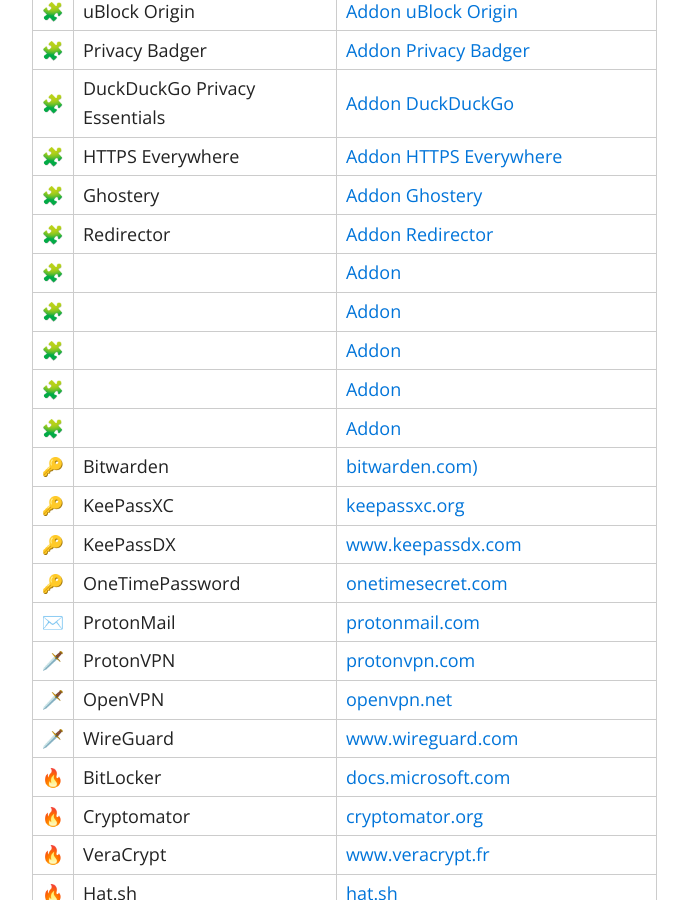
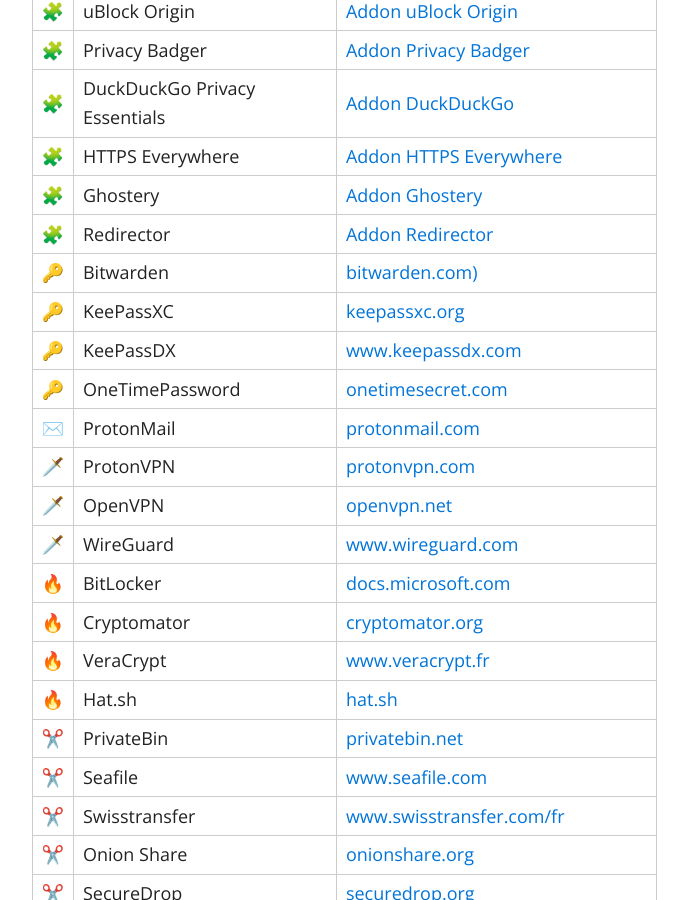
Before and after one commit to jcabeza/Privacy, a Jekyll site: the page built from index.md, in a window 1280 px wide and 900 px high, scrolled down 789 px. Shown: the whole window, without its empty margins (296-984 px from the left). Built offline with Jekyll 4.4.1, drawn with Linux system fonts in a browser that asks for light colours; nearby versions of some CDN libraries; some of the changed text lies outside the part shown.

Commit message:
Update index.md

```diff
--- a/index.md
+++ b/index.md
@@ -20,11 +20,6 @@
 |🧩| HTTPS Everywhere | [Addon HTTPS Everywhere](https://addons.mozilla.org/fr/firefox/addon/https-everywhere) |
 |🧩| Ghostery | [Addon Ghostery](https://addons.mozilla.org/fr/firefox/addon/ghostery/) |
 |🧩| Redirector | [Addon Redirector](https://addons.mozilla.org/fr/firefox/addon/redirector) |
-|🧩|  | [Addon]() |
-|🧩|  | [Addon]() |
-|🧩|  | [Addon]() |
-|🧩|  | [Addon]() |
-|🧩|  | [Addon]() |
 |🔑| Bitwarden | [bitwarden.com)](https://bitwarden.com) |
 |🔑| KeePassXC | [keepassxc.org](https://keepassxc.org) |
 |🔑| KeePassDX | [www.keepassdx.com](https://www.keepassdx.com) |
@@ -66,9 +61,6 @@
 |📱| Orbot: Tor for Android | [org.torproject.android](https://play.google.com/store/apps/details?id=org.torproject.android&hl=en_US&gl=US) |
 |📱| Tor Browser for Android | [org.torproject.torbrowser](https://play.google.com/store/apps/details?id=org.torproject.torbrowser) |
 |  |  | []() |
-|  |  | []() |
-|  |  | []() |
-|  |  | []() |
 
 ---
 
@@ -77,7 +69,7 @@
 |🔍| Shodan Search Engine | [shodan.io](https://www.shodan.io) |
 
 <p align="center">
-<h3 align="center"> 🔗 List of Privacy Links 🔗 </h3>
+<h3 align="center"> 🔗 ViSit Me </h3>
 </p>
 
 ---
@@ -116,4 +108,5 @@
 
 <hr>
 
-<img src="./img/privacy-stuff.png" alt="privacy" width="50" height="50"> Privacy Stuff - Developed with Love ❤
+<img src="./img/privacy-stuff.png" alt="privacy" width="50" height="50">
+<p align="center"> Privacy Stuff - Developed with Love ❤ </p>
```
